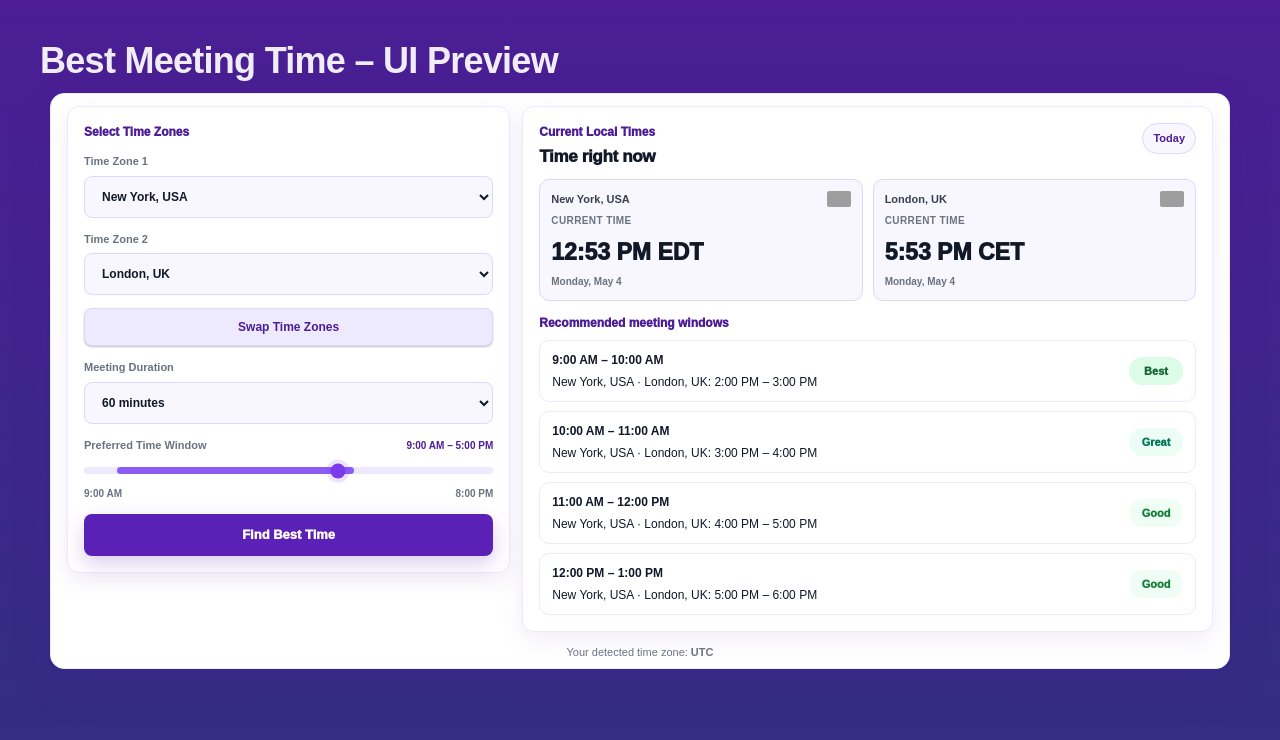
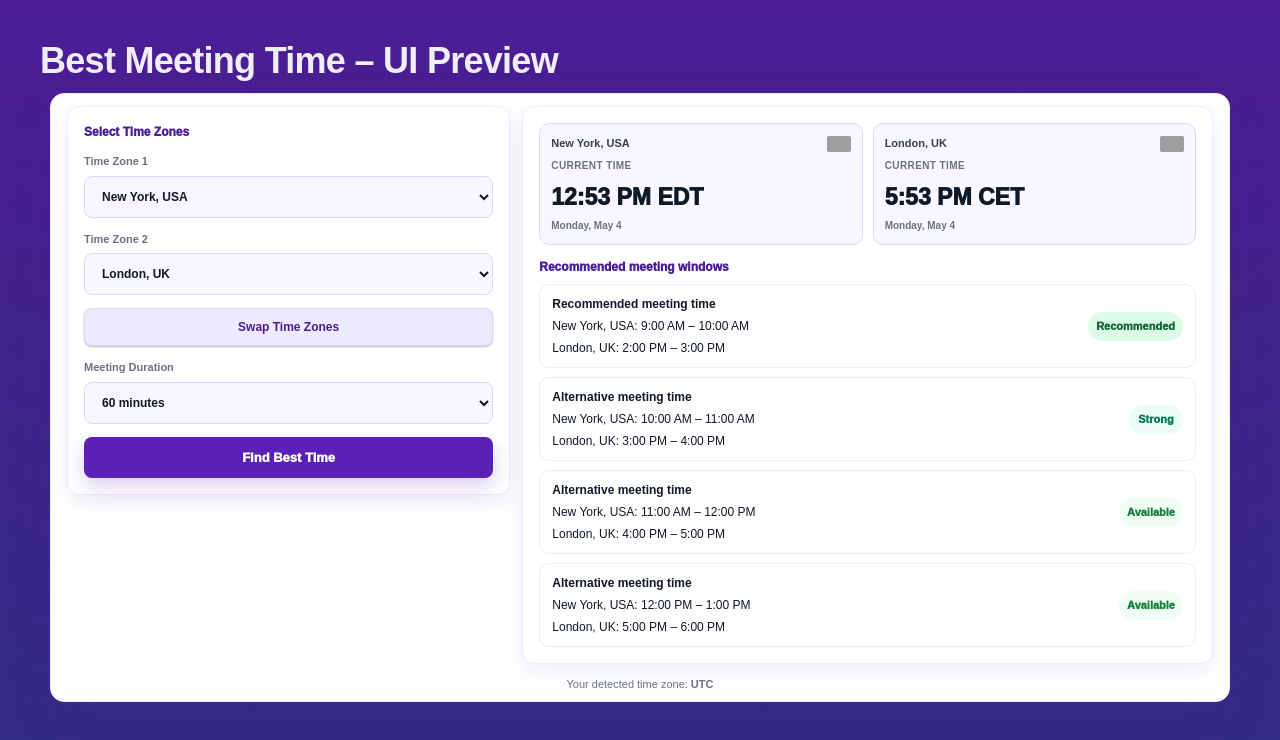
Before and after one commit to techtalk1282/Best-Meeting-Time, a Next.js app: page /preview in a window 1280 px wide. Shown: the top 740 px of the page. Built offline with nearby package versions, Linux system fonts and the light colour scheme; grey boxes are pictures that could not be loaded.

Commit message:
Simplify tool UI and clarify recommended meeting times
Refactor preferred time window handling and update meeting options display.

```diff
--- a/app/ui/ToolPreviewSection.tsx
+++ b/app/ui/ToolPreviewSection.tsx
@@ -283,7 +283,7 @@ export default function ToolPreviewSection({
   const [cityB, setCityB] = useState<City>(CITY_OPTIONS[12]);
 
   const [meetingDuration, setMeetingDuration] = useState("60 minutes");
-  const [preferredWindow, setPreferredWindow] = useState("9:00 AM – 5:00 PM");
+
   const [now, setNow] = useState<Date | null>(null);
 
   const [shareUrl, setShareUrl] = useState<string | null>(null);
@@ -597,28 +597,13 @@ const safeNow = now || new Date();
             </select>
           </label>
 
-          <div style={inputGroup}>
-            <div style={sliderHeader}>
-              <span style={inputLabel}>Preferred Time Window</span>
-              <span style={sliderValue}>{preferredWindow}</span>
-            </div>
 
-            <div style={sliderTrack}>
-              <div style={sliderFill} />
-              <div style={sliderDot} />
-            </div>
-
-            <div style={sliderLabels}>
-              <span>9:00 AM</span>
-              <span>8:00 PM</span>
-            </div>
-          </div>
 
           <button
             type="button"
             onClick={() => {
               if (handlePlannerInteraction()) return;
-              setPreferredWindow("9:00 AM – 5:00 PM");
+
               setPremiumMessage(null);
               setHasCalculated(true);
             }}
@@ -629,14 +614,6 @@ const safeNow = now || new Date();
         </aside>
 
         <section style={resultsCard}>
-          <div style={resultsHeader}>
-            <div>
-               <div style={cardLabel}>Current Local Times</div>
-              <h3 style={resultsTitle}>Time right now</h3>
-            </div>
-
-            <div style={todayPill}>Today</div>
-          </div>
 
           <div style={currentTimeGrid}>
             <div style={currentTimeCard}>
@@ -669,7 +646,7 @@ const safeNow = now || new Date();
           </div>
 
           <div style={meetingList}>
-            {meetingOptions.map((option) => {
+            {meetingOptions.map((option, index) => {
               const startA = formatTimeInZone(option.startUtc, cityA.tz);
               const endA = formatTimeInZone(option.endUtc, cityA.tz);
               const startB = formatTimeInZone(option.startUtc, cityB.tz);
@@ -679,10 +656,13 @@ const safeNow = now || new Date();
                 <div key={option.label} style={meetingRow}>
                   <div style={meetingTimes}>
                     <strong>
-                      {startA} – {endA}
+                      {index === 0 ? "Recommended meeting time" : "Alternative meeting time"}
                     </strong>
                     <span>
-                      {cityA.name} · {cityB.name}: {startB} – {endB}
+                      {cityA.name}: {startA} – {endA}
+                    </span>
+                    <span>
+                      {cityB.name}: {startB} – {endB}
                     </span>
                   </div>
 
@@ -696,7 +676,7 @@ const safeNow = now || new Date();
                         : scoreGood),
                     }}
                   >
-                    {option.score}
+                     {index === 0 ? "Recommended" : index === 1 ? "Strong" : "Available"}
                   </span>
                 </div>
               );
```
